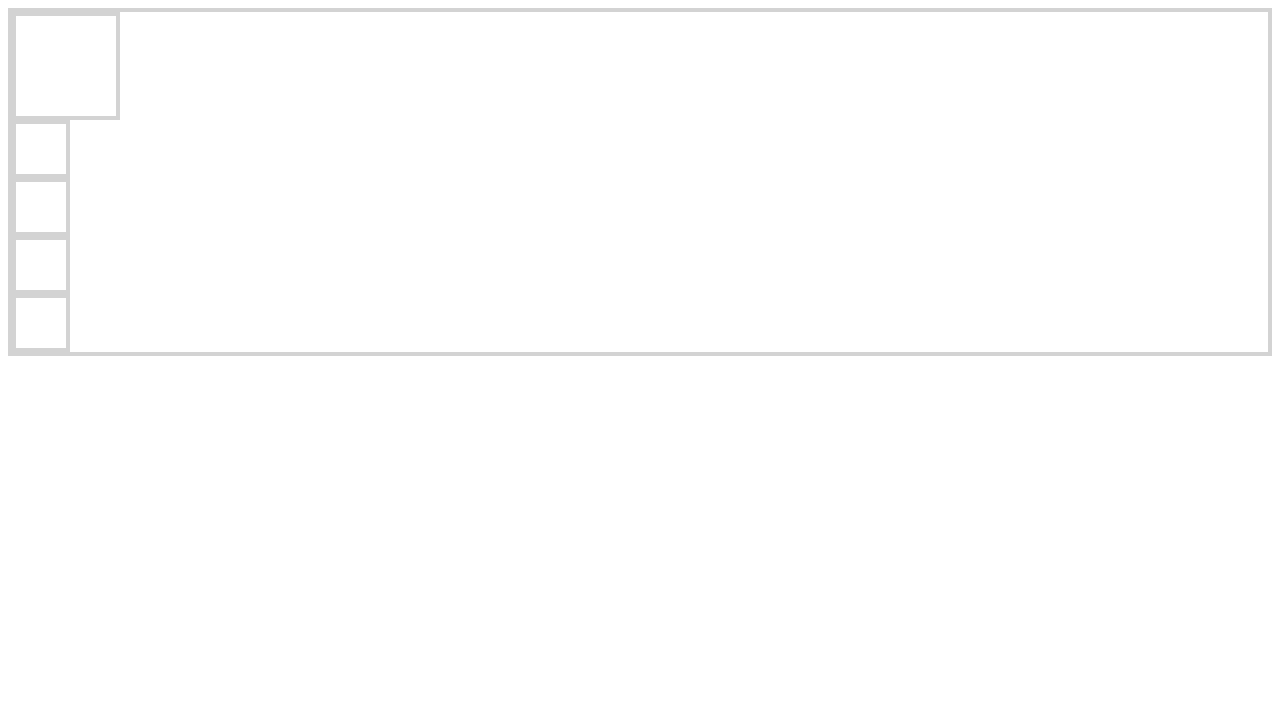
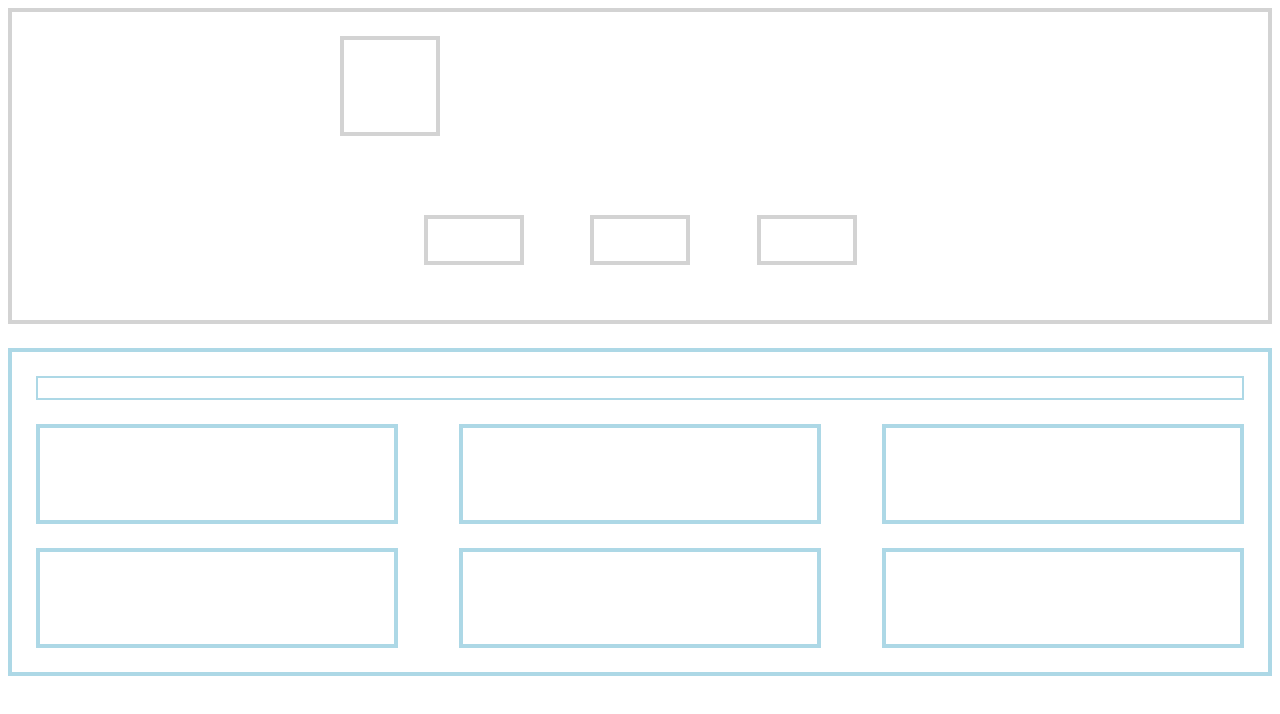
Before and after one commit to Jimbo711/flex-box-practice-v2, a plain HTML site: page index.html in a window 1280 px wide. Drawn offline with Linux system fonts and the light colour scheme.

Commit message:
failed update

```diff
--- a/index.html
+++ b/index.html
@@ -1,19 +1,35 @@
 <!DOCTYPE html>
 <html lang="en">
   <head>
-    <meta charset="UTF-8">
-    <meta http-equiv="X-UA-Compatible" content="IE=edge">
-    <meta name="viewport" content="width=device-width, initial-scale=1.0">
+    <meta charset="UTF-8" />
+    <meta http-equiv="X-UA-Compatible" content="IE=edge" />
+    <meta name="viewport" content="width=device-width, initial-scale=1.0" />
     <title>Document</title>
-    <link rel="stylesheet" href="style.css">
+    <link rel="stylesheet" href="style.css" />
   </head>
   <body>
     <div class="container">
+        <div class="row">
         <div class="box"></div>
-        <div class="box box-small"></div>
+        <div class="box-wrapper">
           <div class="box box-small"></div>
           <div class="box box-small"></div>
           <div class="box box-small"></div>
         </div>
+      </div>
+    </div>
+    <div class="container-2">
+      <div class="row2">
+        <div class="title"></div>
+        <div class="box-wrapper-2">
+          <div class="box-2"></div>
+          <div class="box-2"></div>
+          <div class="box-2"></div>
+          <div class="box-2"></div>
+          <div class="box-2"></div>
+          <div class="box-2"></div>
+        </div>
+      </div>
+    </div>
   </body>
 </html>
--- a/style.css
+++ b/style.css
@@ -1,13 +1,72 @@
+* {
+    box-sizing: border-box;
+}
+
+.row {
+  width: 100%;
+  max-width: 600px;
+  margin: 0 auto;
+}
+
 .box {
-    border: 4px solid lightgray;
-    width: 100px;
-    height: 100px;
+  border: 4px solid lightgray;
+  min-width: 100px;
+  max-width: 100px;
+  height: 100px;
 }
+
 .box-small {
-    width: 50px;
-    height: 50px;
+  width: 100%;
+  min-width: 100px;
+  height: 50px;
+  margin: 31px;
+}
+
+.box-wrapper {
+  display: flex;
+  justify-content: space-evenly;
+  align-items: center;
+  padding: 24px 24px 0px 24px;
+  margin: 24px;
 }
 
 .container {
-    border: 4px solid lightgray;
+  border: 4px solid lightgray;
+  display: flex;
+  justify-content: space-between;
+  justify-content: center;
+
+  margin-bottom: 24px;
+  padding: 24px 24px 0px;
 }
+
+.box-2 {
+  border: 4px solid lightblue;
+  width: 30%;
+  height: 100px;
+  margin-bottom: 24px;
+}
+
+.container-2 {
+  border: 4px solid lightblue;
+  padding: 24px 24px 0px;
+}
+
+.row-2 {
+  width: 100%;
+  max-width: 600px;
+  margin: 0 auto;
+}
+
+.title {
+  border: 2px solid lightblue;
+  width: 100%;
+  height: 24px;
+  margin-bottom: 24px;
+}
+
+.box-wrapper-2 {
+  display: flex;
+  flex-wrap: wrap;
+  justify-content: space-between;
+}
```
Lines whose indentation alone changed are shown as unchanged.
